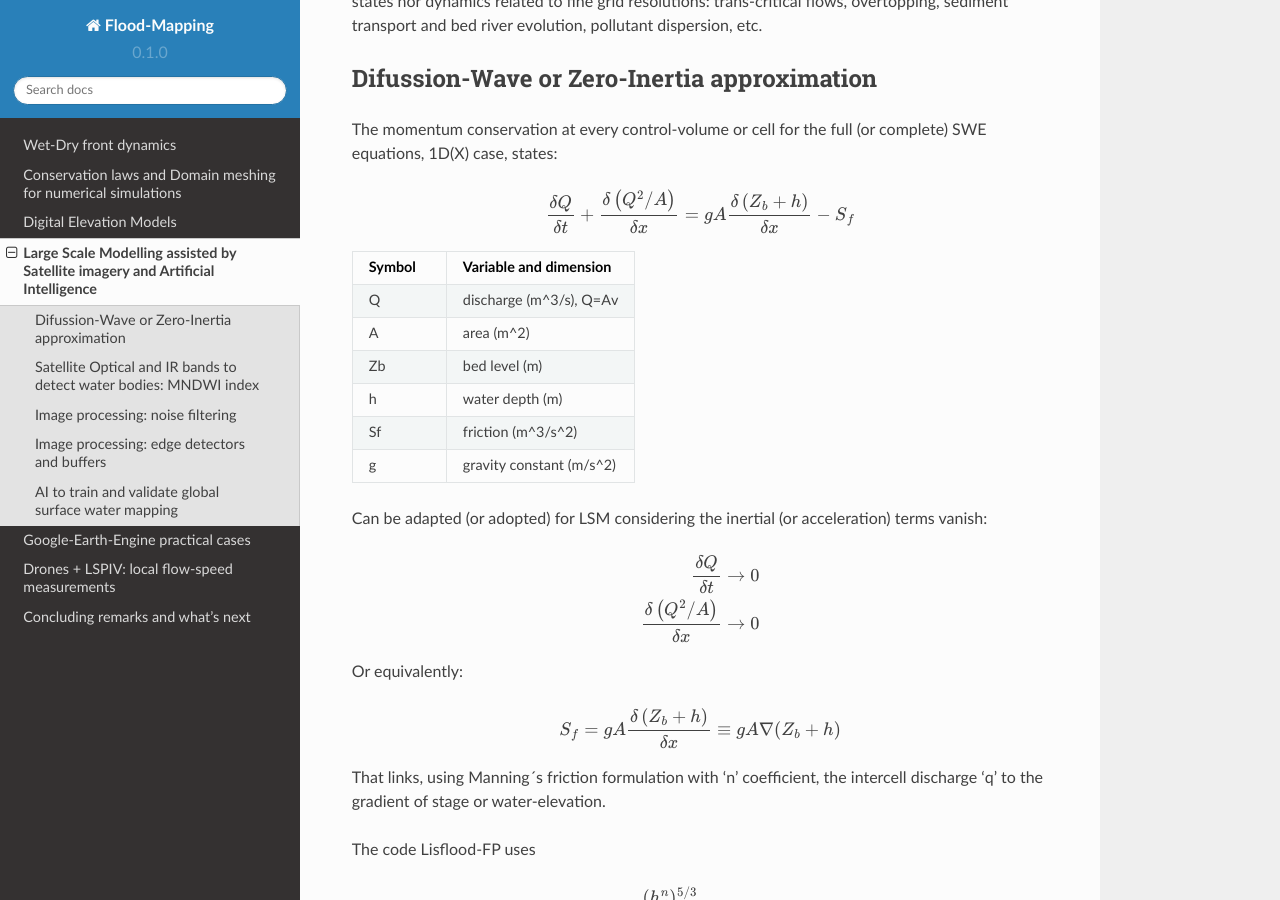
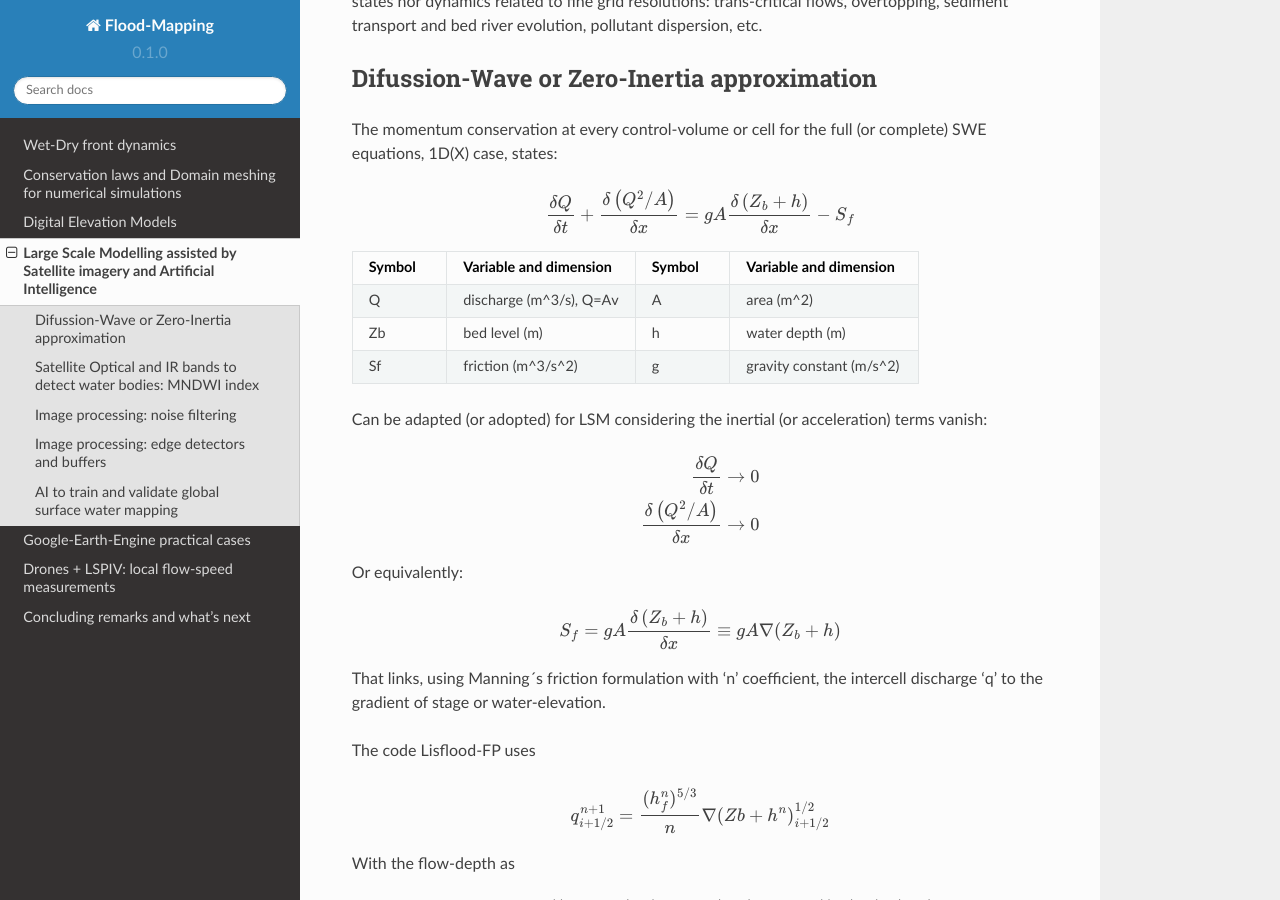
Before and after one commit to ivillamadrid/FloodMapping, a Sphinx documentation site: the page built from docs/source/lsm.rst, in a window 1280 px wide and 900 px high, scrolled down 327 px. Built offline with Sphinx 7.4.7 and the Read the Docs theme 2.0.0, drawn with Linux system fonts in a browser that asks for light colours.

Commit message:
Update lsm.rst

```diff
--- a/docs/source/lsm.rst
+++ b/docs/source/lsm.rst
@@ -16,23 +16,25 @@ The momentum conservation at every control-volume or cell for the full (or compl
   \frac{\delta Q} {\delta t} + \frac{\delta \left( Q^2/A \right)} {\delta x} = gA \frac{\delta \left( Z_b+h \right)} {\delta x}-S_f
 
 .. list-table::
-   :widths: 10 20
+   :widths: 10 20 10 20
    :header-rows: 1
 
    * - Symbol
      - Variable and dimension
+     - Symbol
+     - Variable and dimension
 
    * - Q
      - discharge (m^3/s), Q=Av
-   * - A
+     - A
      - area      (m^2)
    * - Zb
      - bed level (m)
-   * - h
+     - h
      - water depth (m)
    * - Sf
      - friction (m^3/s^2)
-   * - g
+     - g
      - gravity constant (m/s^2)
 
 Can be adapted (or adopted) for LSM considering the inertial (or acceleration) terms vanish:
```
